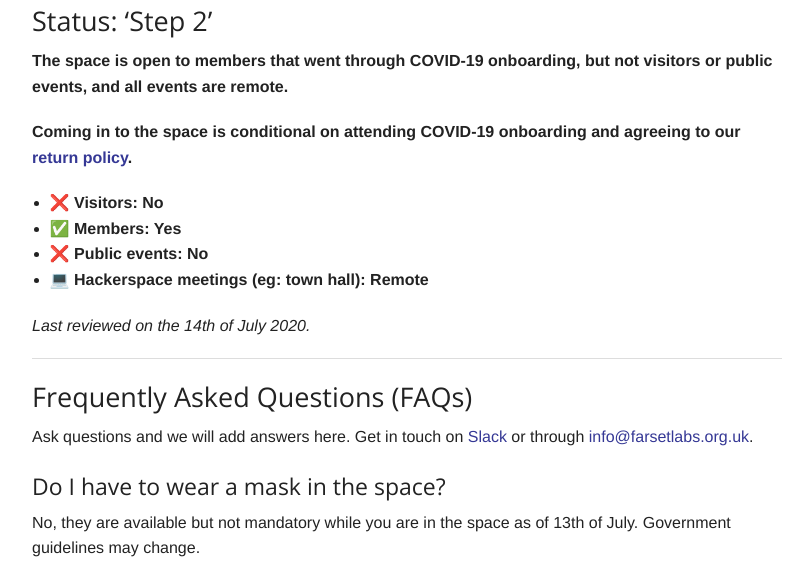
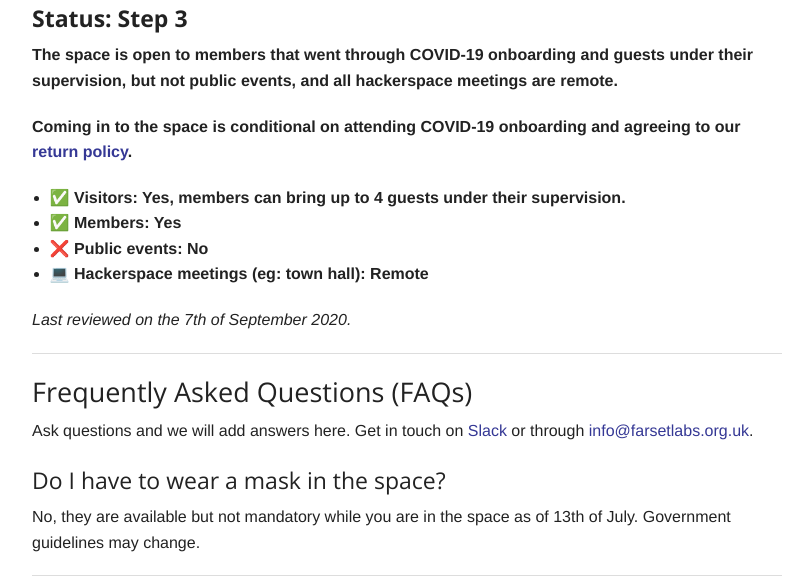
Before and after one commit to FarsetLabs/farsetlabs.github.io, a Jekyll site: the page built from coronavirus.md, in a window 1280 px wide and 900 px high, cut to the strip 324-900 px from the top of the window. Shown: the whole strip, without its empty margins (233-1036 px from the left). Built offline with Jekyll 4.4.1, drawn with Linux system fonts in a browser that asks for light colours; nearby versions of some CDN libraries; our own code applies the rules of GitHub Pages for plain Markdown files.

Commit message:
Update COVID-19 Plan to Phase 3 (#318)
* Update COVID-19 Plan Regarding Visitors

* Update COVID-19 Plan to Phase 3

```diff
--- a/coronavirus.md
+++ b/coronavirus.md
@@ -2,18 +2,18 @@
 
 Information for Farset Labs members and visitors during the Coronavirus pandemic, in line with [government guidelines](https://www.executiveoffice-ni.gov.uk/sites/default/files/publications/execoffice/our-approach-to-decision-making-summary-120520.pdf).
 
-### Status: 'Step 2'
+#### **Status: Step 3**
 
-**The space is open to members that went through COVID-19 onboarding, but not visitors or public events, and all events are remote.**
+**The space is open to members that went through COVID-19 onboarding and guests under their supervision, but not public events, and all hackerspace meetings are remote.**
 
 **Coming in to the space is conditional on attending COVID-19 onboarding and agreeing to our [return policy].**
 
-* **❌ Visitors: No**
+* **✅ Visitors: Yes, members can bring up to 4 guests under their supervision.**
 * **✅ Members: Yes**
 * **❌ Public events: No**
 * **💻 Hackerspace meetings (eg: town hall): Remote**
 
-_Last reviewed on the 14th of July 2020._
+_Last reviewed on the 7th of September 2020._
 
 ---
 
```
